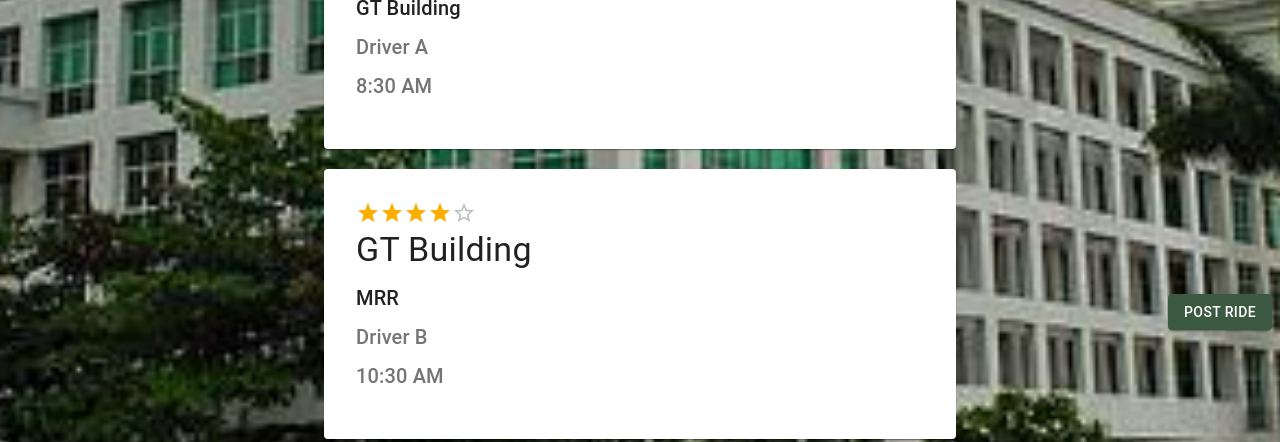
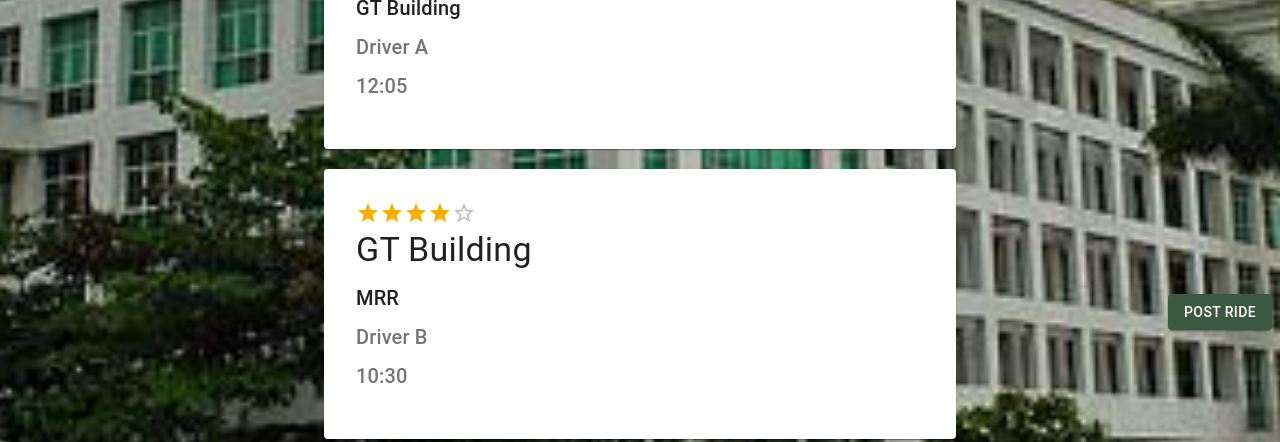
Before and after one commit to jeanneeugenie/STSWENG-XX23, a React (Create React App) app in the folder clientside/: page /homepage in a window 1280 px wide. Shown: the part 454-896 px from the top of the page. Built offline with nearby package versions, Linux system fonts and the light colour scheme.

Commit message:
separated hours and minutes for processes

```diff
--- a/clientside/src/components/cards/ridepost.js
+++ b/clientside/src/components/cards/ridepost.js
@@ -1,12 +1,12 @@
 import React from 'react';
-import { Card, CardContent, Button, Typography, Rating } from '@mui/material';
+import { Card, CardContent, Typography, Rating } from '@mui/material';
 
 import useStyle from './styles'
 
-const RidePostCard = ({ destination, pickupPoint, driver, time, rating, openRideDetails}) => {
+const RidePostCard = ({ destination, pickupPoint, driver, pickupHour, pickupMinute, rating, openRideDetails}) => {
     const classes = useStyle();
   return (
-    <Card className={classes.card} sx = {{width: '600px', margin: '10px', cursor: 'pointer'}} onClick={()=> openRideDetails({ destination, pickupPoint, driver, time, rating })}>
+    <Card className={classes.card} sx = {{width: '600px', margin: '10px', cursor: 'pointer'}} onClick={()=> openRideDetails({ destination, pickupPoint, driver, pickupHour, pickupMinute, rating })}>
       <CardContent>
        <Rating
         name="driver-rating"
@@ -25,7 +25,9 @@ const RidePostCard = ({ destination, pickupPoint, driver, time, rating, openRide
         {driver || 'Driver Name'}
         </Typography>
         <Typography variant="h6" component="div" className={classes.greyH6} gutterBottom>
-        {time || 'Schedule'}
+        {pickupHour && pickupMinute
+        ? `${pickupHour.toString().padStart(2, '0')}:${pickupMinute.toString().padStart(2, '0')}`
+        : 'Schedule'}
         </Typography>
 
       </CardContent>
--- a/clientside/src/pages/HomePage.js
+++ b/clientside/src/pages/HomePage.js
@@ -24,8 +24,8 @@ const HomePage = ({ isDriver }) => {
     const [bookedRide, setBookedRide] = useState(null);
 
     const tempData = [
-        { id: 1, driver: 'Driver A', rating: 5, pickupPoint: 'GT Building', destination: 'MRR', time: '8:30 AM', carDetails: 'ABC 1234, White Toyota Fortuner', maxPass: 4},
-        { id: 2, driver: 'Driver B', rating: 4, pickupPoint: 'MRR', destination: 'GT Building', time: '10:30 AM', carDetails: 'DEF 5678, Black Isuzu D-Max', maxPass: 3},
+        { id: 1, driver: 'Driver A', rating: 5, pickupPoint: 'GT Building', destination: 'MRR', pickupHour: '12', pickupMinute: '5', carDetails: 'ABC 1234, White Toyota Fortuner', maxPass: 4},
+        { id: 2, driver: 'Driver B', rating: 4, pickupPoint: 'MRR', destination: 'GT Building', pickupHour: '10', pickupMinute: '30', carDetails: 'DEF 5678, Black Isuzu D-Max', maxPass: 3},
     ];
 
     const filterRides = tempData.filter((ride) => {
@@ -65,7 +65,7 @@ const HomePage = ({ isDriver }) => {
             <div style={centeredContainer}>
                 {filterRides.map((ride) => (
                 <RidePostCard key={ride.id} rating = {ride.rating} destination = {ride.destination} pickupPoint = {ride.pickupPoint}
-                driver = {ride.driver} time = {ride.time} getRide={getRide} carDetails = {ride.carDetails} maxPass = {ride.maxPass}
+                driver = {ride.driver} pickupHour = {ride.pickupHour} pickupMinute = {ride.pickupMinute} getRide={getRide} carDetails = {ride.carDetails} maxPass = {ride.maxPass}
                 openRideDetails={() => openRideDetails(ride)}/>
                 ))}
             </div>
@@ -194,7 +194,7 @@ const HomePage = ({ isDriver }) => {
                         Pick up point: {selectedRide?.pickupPoint}
                     </Typography>
                     <Typography variant="h6" color="gray">
-                        Pick up time: {selectedRide?.time}
+                        Pick up time: {selectedRide?.pickupHour}:{selectedRide?.pickupMinute}
                     </Typography>
                     <Typography variant="h6" color="gray">
                         Driver: {selectedRide?.driver}
```
